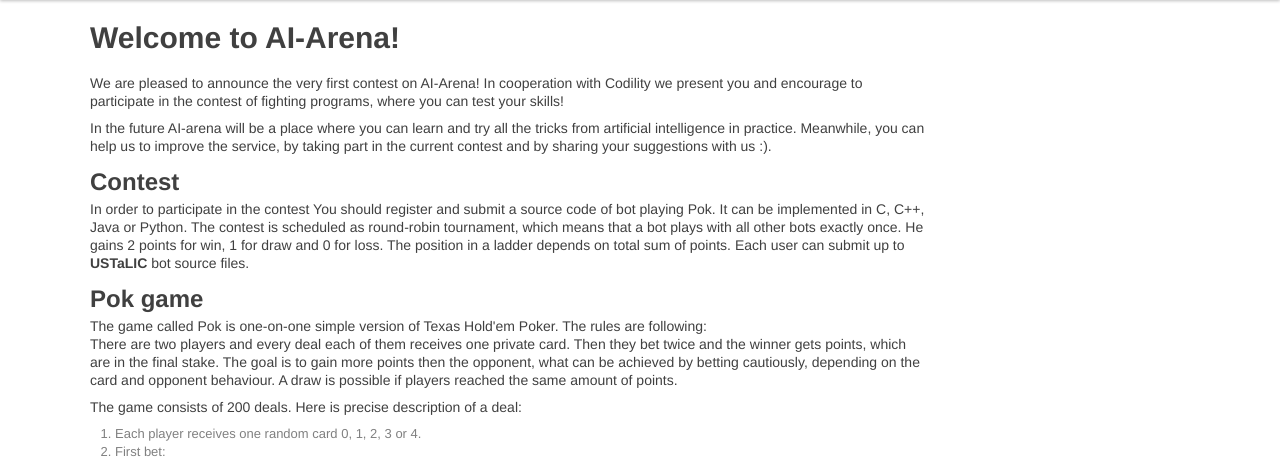
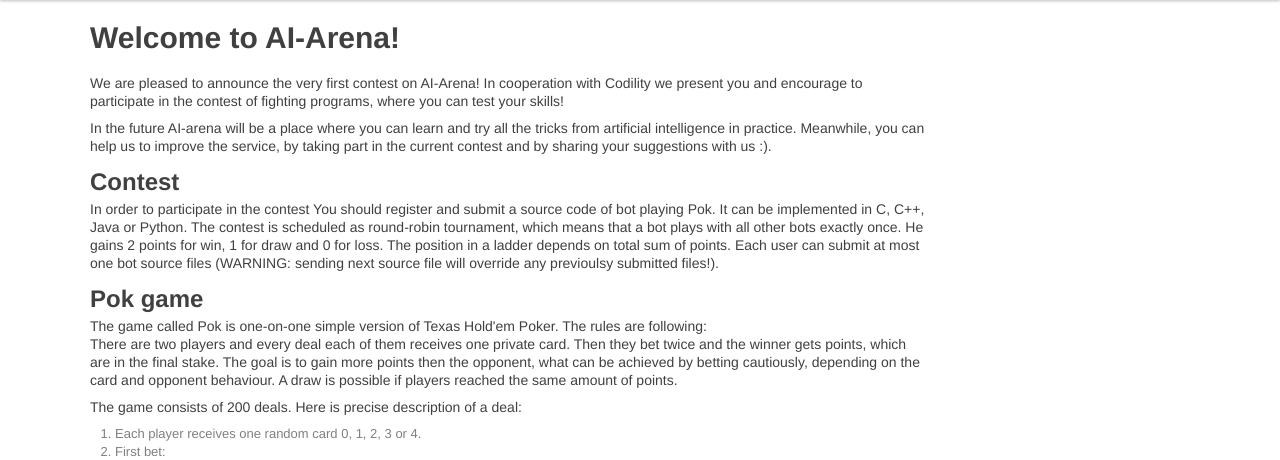
Before and after one commit to Buzdygan/ai-arena, a Django app: page / in a window 1280 px wide. Shown: the part 40-500 px from the top of the page. Run offline with Django 3.2, Linux system fonts and the light colour scheme; parts of the project's set-up code (start-up, migrations or seed data) failed here and were passed over; some libraries are stand-ins or nearby versions.

Commit message:
setting bot sources limit on webpage

```diff
--- a/ai_arena/templates/index.html
+++ b/ai_arena/templates/index.html
@@ -28,7 +28,7 @@ It can be implemented in C, C++, Java or Python.
 The contest is scheduled as round-robin tournament, which means that a bot plays with all other bots exactly once.
 He gains 2 points for win, 1 for draw and 0 for loss.
 The position in a ladder depends on total sum of points.
-Each user can submit up to <b> USTaLIC </b> bot source files.
+Each user can submit at most one bot source files (WARNING: sending next source file will override any previoulsy submitted files!).
 </p>
 
 <h2> Pok game </h2>
```
